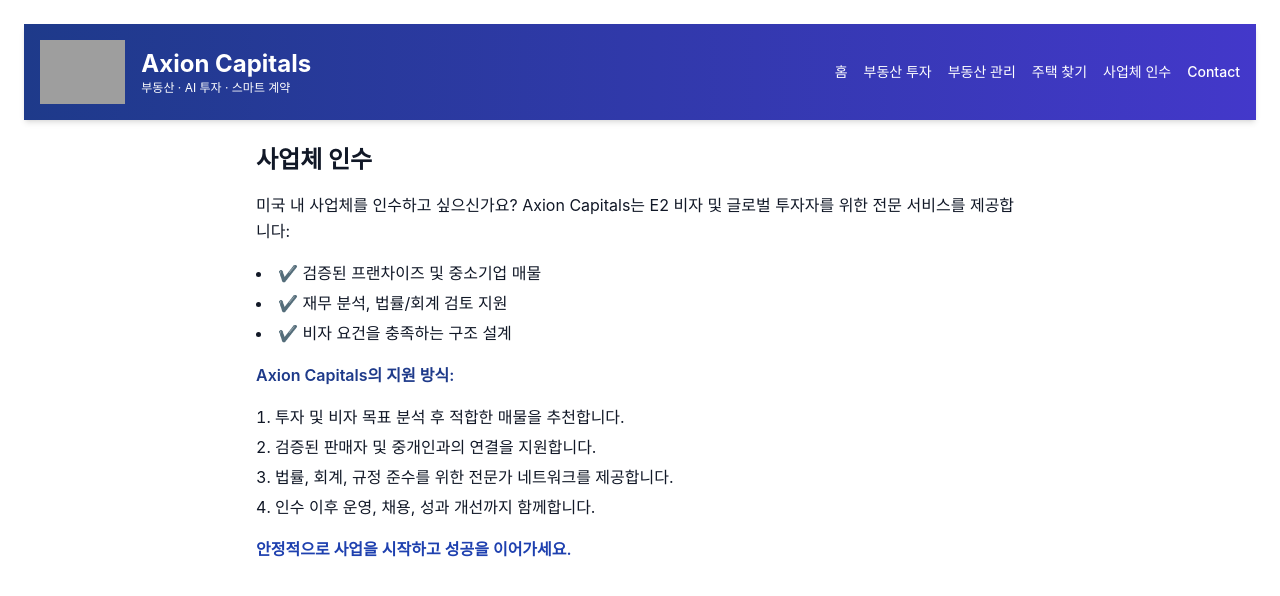
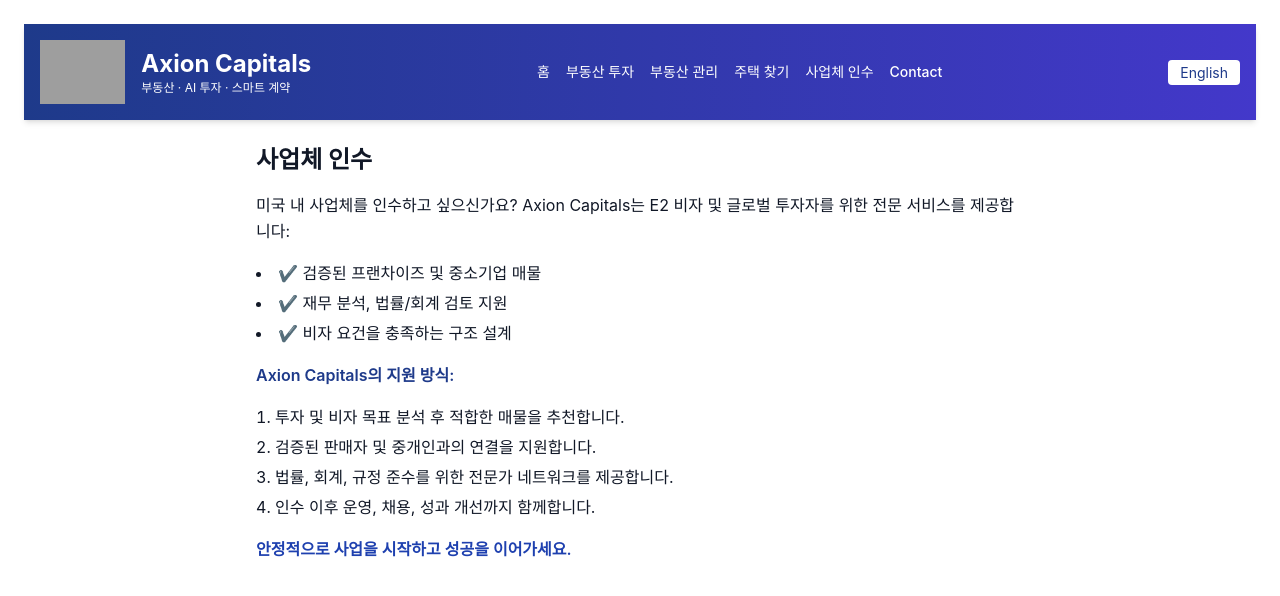
Before and after one commit to jacobzion/axioncapitals, a Next.js app: page /buy-biz-ko in a window 1280 px wide. Shown: the top 596 px of the page. Built offline with nearby package versions, Linux system fonts and the light colour scheme; grey boxes are pictures that could not be loaded.

Commit message:
navi button

```diff
--- a/pages/buy-biz-ko.js
+++ b/pages/buy-biz-ko.js
@@ -20,7 +20,7 @@ export default function Page() {
   <a href="/find-home-ko" className="hover:underline">주택 찾기</a>
   <a href="/buy-biz-ko" className="hover:underline">사업체 인수</a>
   <a href="/contact" className="hover:underline">Contact</a>
-</nav>
+</nav><div className="mt-2 md:mt-0"><a href="/" className="bg-white text-blue-900 px-3 py-1 rounded text-sm hover:bg-blue-100 transition">English</a></div>
         </div>
       </header>
 
--- a/pages/buy-biz.js
+++ b/pages/buy-biz.js
@@ -20,7 +20,7 @@ export default function Page() {
             <a href="/find-home" className="hover:underline">Find Home</a>
             <a href="/buy-biz" className="hover:underline">Buy Biz</a>
             <a href="/contact" className="hover:underline">Contact</a>
-          </nav>
+          </nav><div className="mt-2 md:mt-0"><a href="/index-ko" className="bg-white text-blue-900 px-3 py-1 rounded text-sm hover:bg-blue-100 transition">한국어</a></div>
         </div>
       </header>
 
--- a/pages/contact.js
+++ b/pages/contact.js
@@ -18,7 +18,7 @@ export default function Contact() {
             <a href="/find-home" className="hover:underline">Find Home</a>
             <a href="/buy-biz" className="hover:underline">Buy Biz</a>
             <a href="/contact" className="hover:underline">Contact</a>
-          </nav>
+          </nav><div className="mt-2 md:mt-0"><a href="/index-ko" className="bg-white text-blue-900 px-3 py-1 rounded text-sm hover:bg-blue-100 transition">한국어</a></div>
         </div>
       </header>
 
--- a/pages/find-home-ko.js
+++ b/pages/find-home-ko.js
@@ -20,7 +20,7 @@ export default function Page() {
   <a href="/find-home-ko" className="hover:underline">주택 찾기</a>
   <a href="/buy-biz-ko" className="hover:underline">사업체 인수</a>
   <a href="/contact" className="hover:underline">Contact</a>
-</nav>
+</nav><div className="mt-2 md:mt-0"><a href="/" className="bg-white text-blue-900 px-3 py-1 rounded text-sm hover:bg-blue-100 transition">English</a></div>
         </div>
       </header>
 
--- a/pages/find-home.js
+++ b/pages/find-home.js
@@ -20,7 +20,7 @@ export default function Page() {
             <a href="/find-home" className="hover:underline">Find Home</a>
             <a href="/buy-biz" className="hover:underline">Buy Biz</a>
             <a href="/contact" className="hover:underline">Contact</a>
-          </nav>
+          </nav><div className="mt-2 md:mt-0"><a href="/index-ko" className="bg-white text-blue-900 px-3 py-1 rounded text-sm hover:bg-blue-100 transition">한국어</a></div>
         </div>
       </header>
 
--- a/pages/index-ko.js
+++ b/pages/index-ko.js
@@ -18,7 +18,7 @@ export default function KoreanHome() {
   <a href="/find-home-ko" className="hover:underline">주택 찾기</a>
   <a href="/buy-biz-ko" className="hover:underline">사업체 인수</a>
   <a href="/contact" className="hover:underline">Contact</a>
-</nav>
+</nav><div className="mt-2 md:mt-0"><a href="/" className="bg-white text-blue-900 px-3 py-1 rounded text-sm hover:bg-blue-100 transition">English</a></div>
       </header>
 
       <main className="px-4 md:px-12 py-10 space-y-16">
--- a/pages/index.js
+++ b/pages/index.js
@@ -19,7 +19,7 @@ export default function Home() {
           <Link href="/find-home">Find Home</Link>
           <Link href="/buy-biz">Buy Biz</Link>
           <Link href="/contact">Contact</Link>
-        </nav>
+        </nav><div className="mt-2 md:mt-0"><a href="/index-ko" className="bg-white text-blue-900 px-3 py-1 rounded text-sm hover:bg-blue-100 transition">한국어</a></div>
       </header>
 
       <main className="px-4 md:px-12 py-10 space-y-16">
--- a/pages/invest-ko.js
+++ b/pages/invest-ko.js
@@ -20,7 +20,7 @@ export default function Page() {
   <a href="/find-home-ko" className="hover:underline">주택 찾기</a>
   <a href="/buy-biz-ko" className="hover:underline">사업체 인수</a>
   <a href="/contact" className="hover:underline">Contact</a>
-</nav>
+</nav><div className="mt-2 md:mt-0"><a href="/" className="bg-white text-blue-900 px-3 py-1 rounded text-sm hover:bg-blue-100 transition">English</a></div>
         </div>
       </header>
 
--- a/pages/invest.js
+++ b/pages/invest.js
@@ -20,7 +20,7 @@ export default function Page() {
             <a href="/find-home" className="hover:underline">Find Home</a>
             <a href="/buy-biz" className="hover:underline">Buy Biz</a>
             <a href="/contact" className="hover:underline">Contact</a>
-          </nav>
+          </nav><div className="mt-2 md:mt-0"><a href="/index-ko" className="bg-white text-blue-900 px-3 py-1 rounded text-sm hover:bg-blue-100 transition">한국어</a></div>
         </div>
       </header>
 
--- a/pages/management-ko.js
+++ b/pages/management-ko.js
@@ -20,7 +20,7 @@ export default function Page() {
   <a href="/find-home-ko" className="hover:underline">주택 찾기</a>
   <a href="/buy-biz-ko" className="hover:underline">사업체 인수</a>
   <a href="/contact" className="hover:underline">Contact</a>
-</nav>
+</nav><div className="mt-2 md:mt-0"><a href="/" className="bg-white text-blue-900 px-3 py-1 rounded text-sm hover:bg-blue-100 transition">English</a></div>
         </div>
       </header>
 
--- a/pages/management.js
+++ b/pages/management.js
@@ -20,7 +20,7 @@ export default function Page() {
             <a href="/find-home" className="hover:underline">Find Home</a>
             <a href="/buy-biz" className="hover:underline">Buy Biz</a>
             <a href="/contact" className="hover:underline">Contact</a>
-          </nav>
+          </nav><div className="mt-2 md:mt-0"><a href="/index-ko" className="bg-white text-blue-900 px-3 py-1 rounded text-sm hover:bg-blue-100 transition">한국어</a></div>
         </div>
       </header>
 
```
